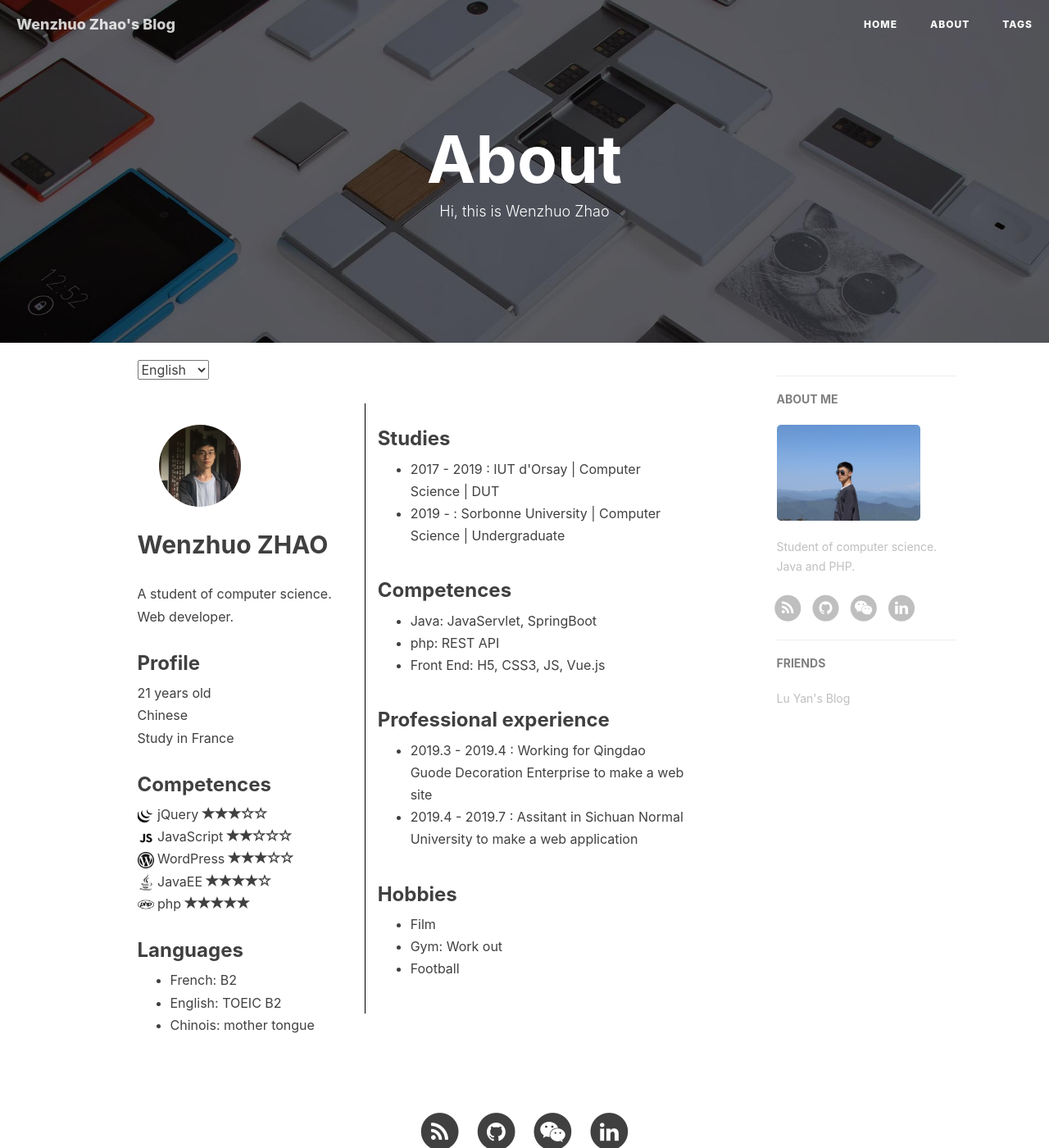
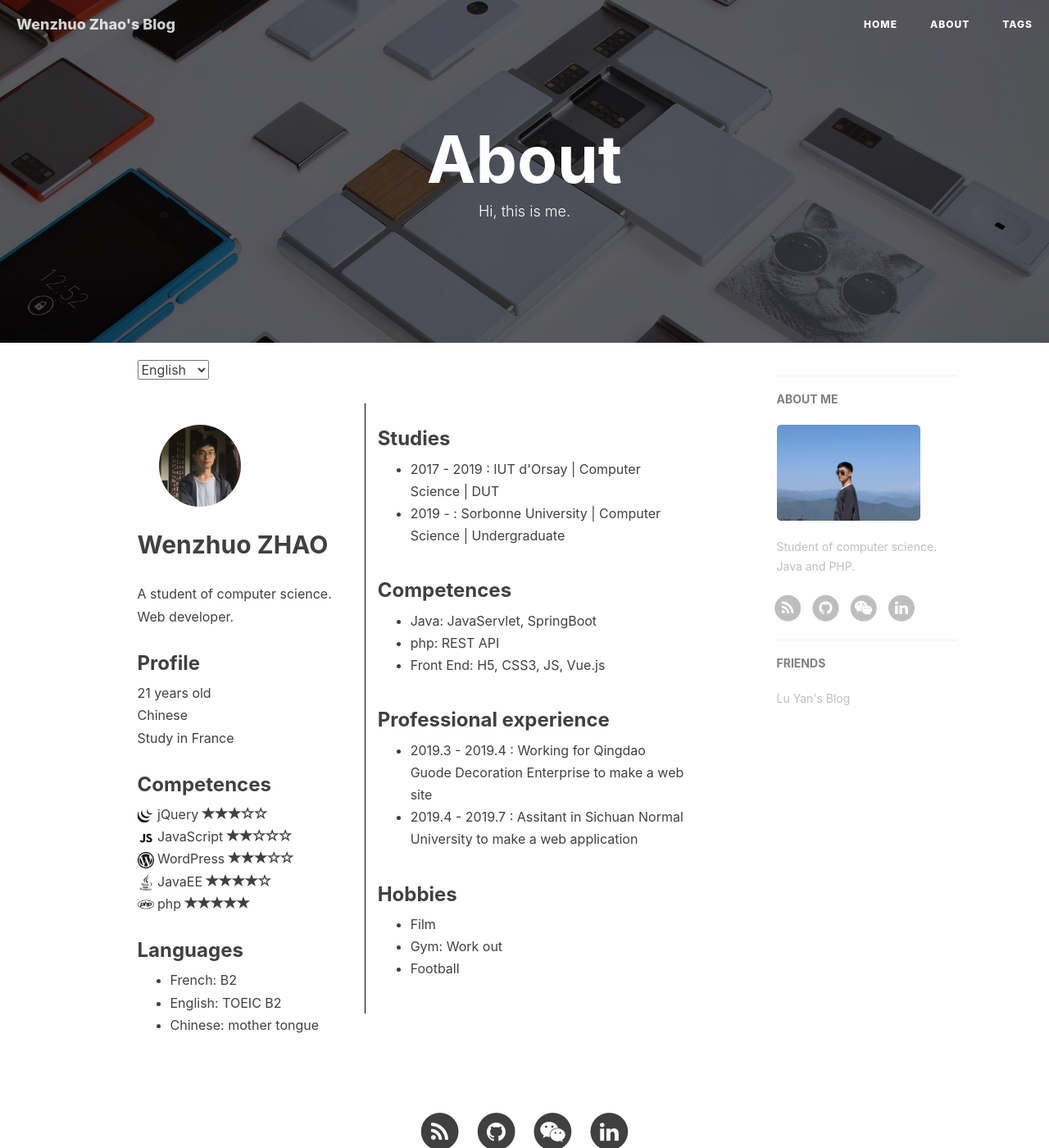
Before and after one commit to valeeraZ/valeeraZ.github.io, a Jekyll site: the page built from about.html, in a window 1280 px wide and 1400 px high. Shown: the whole window at 82% size. Built offline with Jekyll 4.4.1, drawn with Linux system fonts in a browser that asks for light colours; nearby versions of some CDN libraries; comment, search, counter and statistics services are not loaded.

Commit message:
change a word at about.html

```diff
--- a/about.html
+++ b/about.html
@@ -1,7 +1,7 @@
 ---
 layout: page
 title: "About"
-description: "Hi, this is Wenzhuo Zhao"
+description: "Hi, this is me."
 header-img: "img/about-bg.jpg"
 ---
 
@@ -39,7 +39,7 @@ header-img: "img/about-bg.jpg"
         <ul>
             <li>French: B2</li>
             <li>English: TOEIC B2</li>
-            <li>Chinois: mother tongue</li>
+            <li>Chinese: mother tongue</li>
         </ul>
     </div>
     <div class="right col-md-7 col-xs-12">
```
